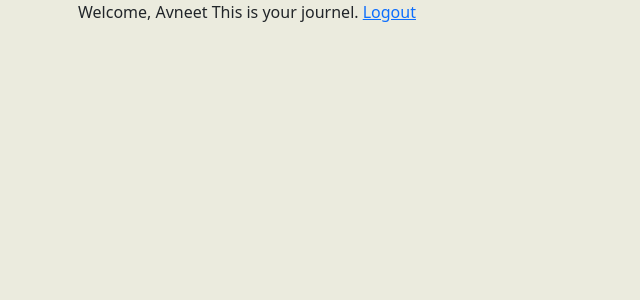
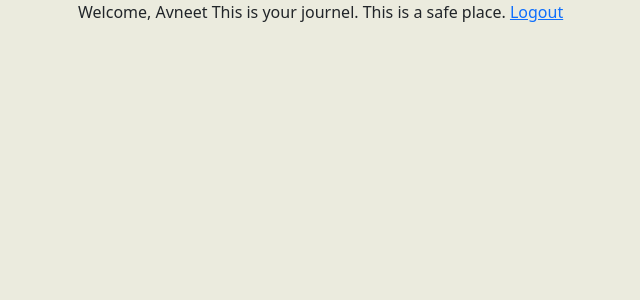
Before and after one commit to Avismaingi/Django_practice_Project, a Django app: page /info/ in a window 1280 px wide. Shown: the top 300 px of the page, without its empty margins (4-644 px from the left). Run offline with Django 4.2, Linux system fonts and the light colour scheme; a user stored in the database is signed in.

Commit message:
3nd Commit

```diff
--- a/Practice1/templates/info.html
+++ b/Practice1/templates/info.html
@@ -19,7 +19,7 @@
     <script src="https://cdn.jsdelivr.net/npm/bootstrap@5.2.0-beta1/dist/js/bootstrap.min.js" integrity="sha384-kjU+l4N0Yf4ZOJErLsIcvOU2qSb74wXpOhqTvwVx3OElZRweTnQ6d31fXEoRD1Jy" crossorigin="anonymous"></script>
 
     <div class="container">
-        Welcome, {{ request.user.first_name }} This is your journel.
+        Welcome, {{ request.user.first_name }} This is your journel. This is a safe place.
         <a href="/user_logout">Logout</a>
     </div>
 </body>
```
